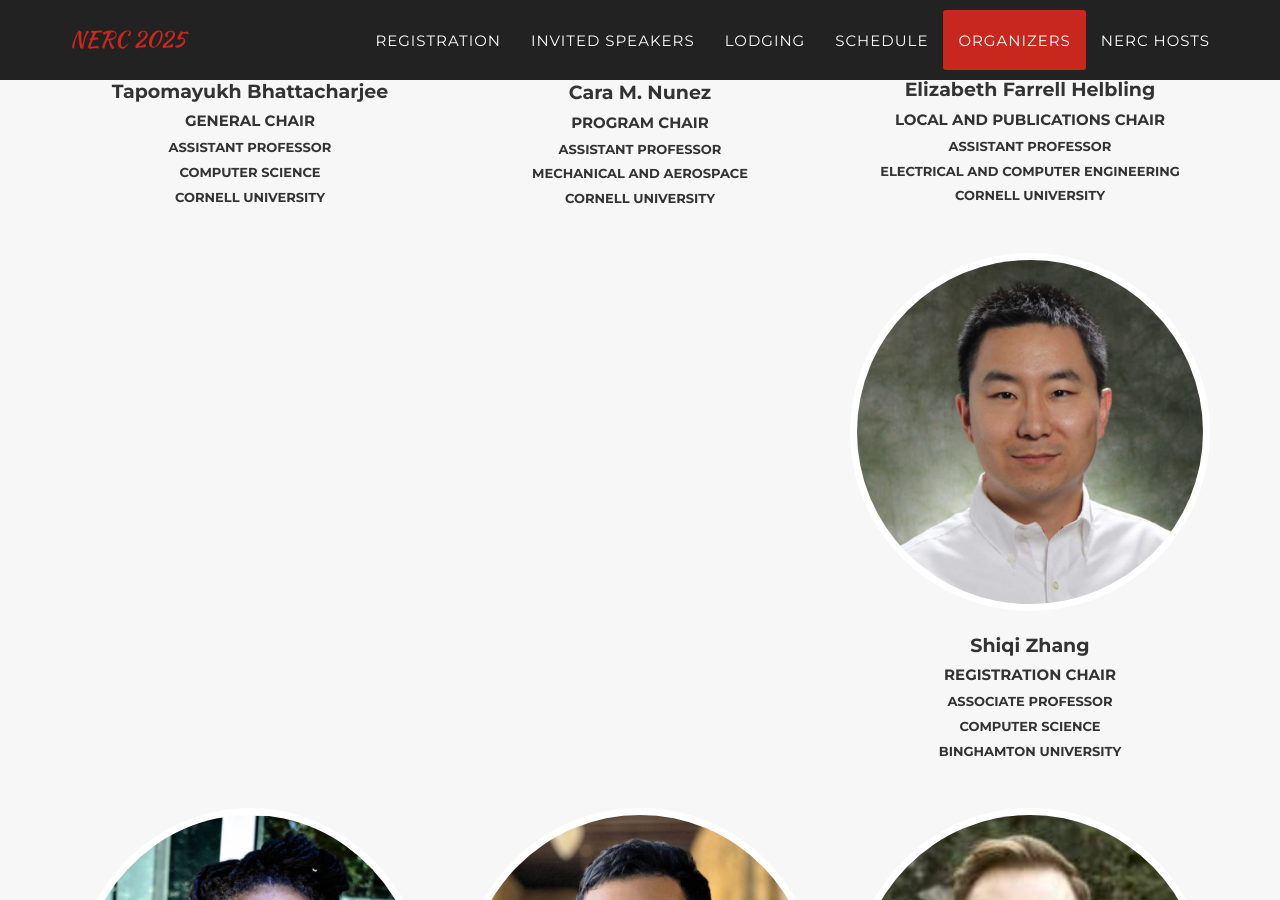
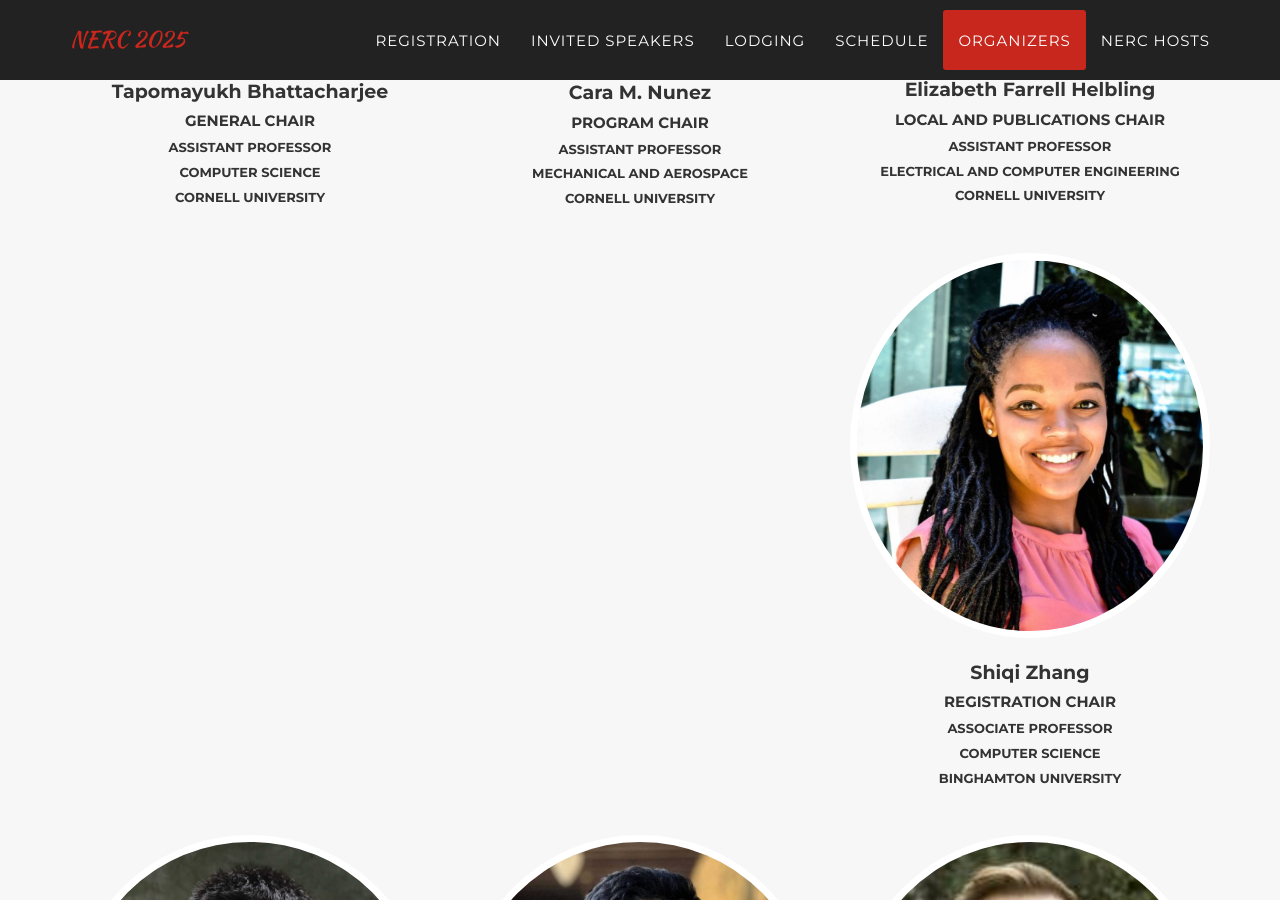
Before and after one commit to Cornell-Tech-AIRLab/cornell2025.nerc.io, a Jekyll site: the page built from index.html, in a window 1280 px wide and 900 px high, scrolled down 5737 px. Built offline with Jekyll 4.4.1, drawn with Linux system fonts in a browser that asks for light colours; some web fonts are replaced.

Commit message:
organizers

```diff
--- a/_config.yml
+++ b/_config.yml
@@ -32,14 +32,14 @@ people:
   university: Cornell University
 
 - name: Shiqi Zhang
-  pic: 4
+  pic: 5
   position: Registration Chair
   level: Associate Professor
   department: Computer Science
   university: Binghamton University
 
 - name: Angelique Taylor
-  pic: 5
+  pic: 4
   position: Website Chair
   level: Assistant Professor
   department: Information Science
```
